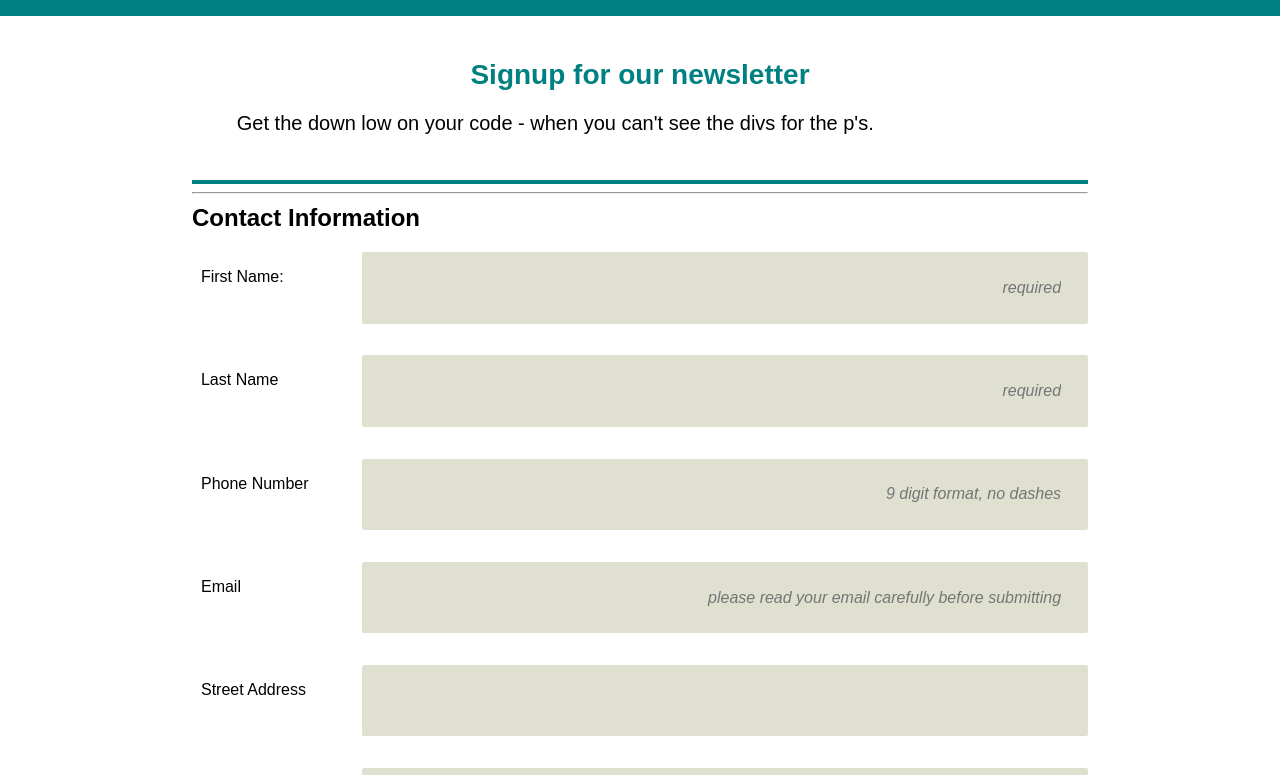
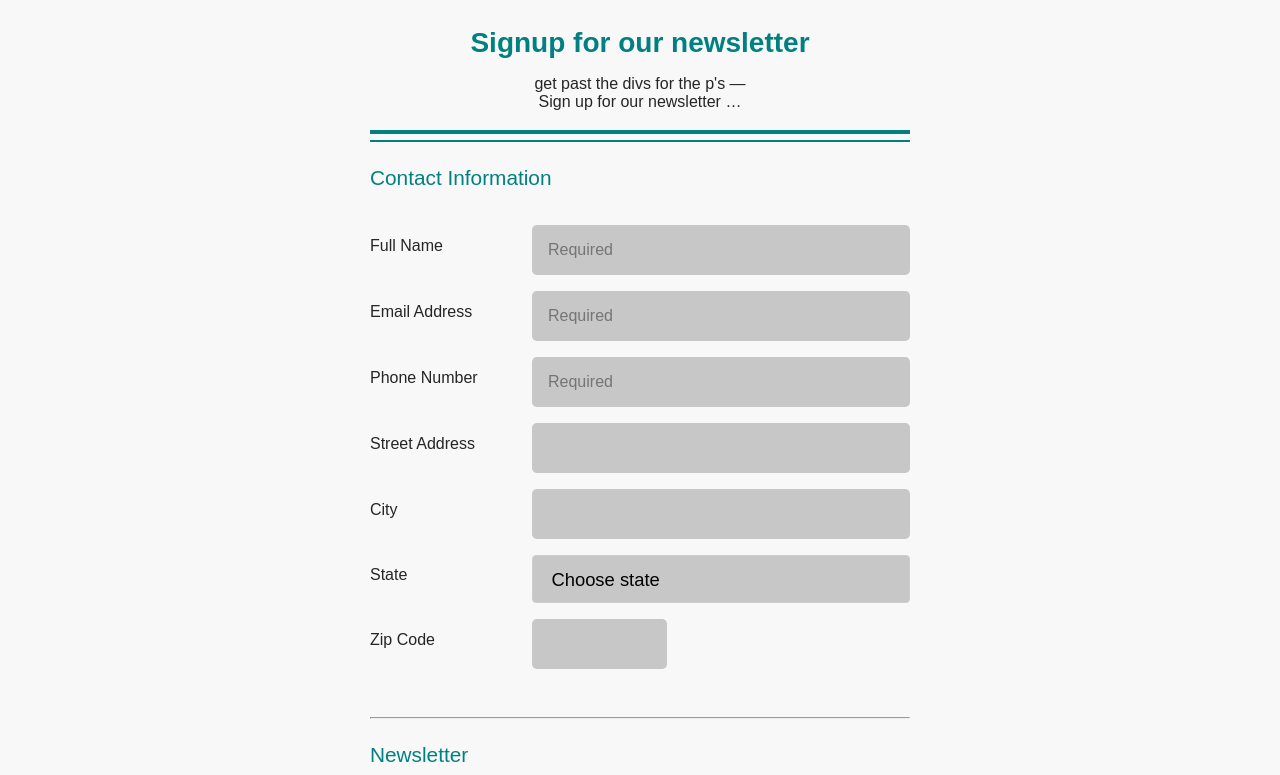
Before and after one commit to jimgraphicdesign/tech-degree-project-03, a plain HTML site: page index.html in a window 1280 px wide. Shown: the part 144-919 px from the top of the page. Drawn offline with Linux system fonts and the light colour scheme; a web font is replaced by a local one.

Commit message:
270224
updates

```diff
--- a/css/styles.css
+++ b/css/styles.css
@@ -1,306 +1,197 @@
-/* http://meyerweb.com/eric/tools/css/reset/
-   v2.0 | 20110126
-   License: none (public domain)
-*/
-
-html, body, div, span, applet, object, iframe,
-h1, h2, h3, h4, h5, h6, p, blockquote, pre,
-a, abbr, acronym, address, big, cite, code,
-del, dfn, em, img, ins, kbd, q, s, samp,
-small, strike, strong, sub, sup, tt, var,
-b, u, i, center,
-dl, dt, dd, ol, ul, li,
-fieldset, form, label, legend,
-table, caption, tbody, tfoot, thead, tr, th, td,
-article, aside, canvas, details, embed,
-figure, figcaption, footer, header, hgroup,
-menu, nav, output, ruby, section, summary,
-time, mark, audio, video {
+* {
+  box-sizing: border-box;
   margin: 0;
   padding: 0;
-  border: 0;
-  font-size: 100%;
-  font: inherit;
-  vertical-align: baseline;
-}
-/* HTML5 display-role reset for older browsers */
-article, aside, details, figcaption, figure,
-footer, header, hgroup, menu, nav, section {
-  display: block;
-}
-body {
-  line-height: 1;
-}
-ol, ul {
-  list-style: none;
-}
-blockquote, q {
-  quotes: none;
-}
-blockquote:before, blockquote:after,
-q:before, q:after {
-  content: '';
-  content: none;
-}
-table {
-  border-collapse: collapse;
-  border-spacing: 0;
 }
 
-/* RESET END */
+body {
+  display: flex;
+  flex-direction: column;
+  align-items: center;
+  background-color: #f8f8f8;
+  font-family: 'Hedvig Letters Sans', sans-serif;
+}
 
-html {
-    font-family: 'Hedvig Letters Sans', sans-serif;
-    font-weight: 400;
-    font-style: normal;
+main {
+  width: 100%;
+  max-width: 600px;
+}
+
+.intro-text {
+  margin: 5% 5% 1% 5%;
+  border-bottom: 4px solid teal;
   text-align: center;
 }
 
-button {
-    background-color: #00ace6;
-    border: none;
-    border-radius: 4px;
+.intro-text h2{
+  font-size: 1.75rem;
+}
+
+header {
+  text-align: center;
+  width: 100%;
+  padding: 5%;
+  background: teal;
+}
+
+header p  {
+  max-width: 600px;
+  margin: 0 auto;
+  margin-bottom: 0.3rem;
+}
+
+
+h2,legend {
+  color: teal;
+}
+
+
+h1 {
   color: white;
-    display: inline-block;
-    margin: 4% 0 4% 0;
-    width: 100%;
-    padding: 16px 65px;
-    font-size: 2rem;
+  padding: 1.5rem;
+  font-size: 1.6rem;
+  font-weight: normal;
+}
+
+h2 {
+  font-size: 1.2rem;
+}
+
+p {
+  font-size: 1rem;
+  color: #252525;
+  font-weight: 400;
+  padding: 1rem 0 1rem;
+  margin-bottom: 0.2rem;
+}
+
+strong{
+  font-size: 1.2rem;
+  font-weight: 500;
+}
+
+form{
+  border-top: 2px solid teal;
+  margin: 0 5%;
+  padding: 0;
 }
 
 fieldset {
-  border: 0 none;
-  display: flex;
-  flex-direction: column;
-  justify-content: flex-start;
-
+  border: none;
+  margin-bottom: 2rem;
 }
 
-.main-content {
-    margin: 0 auto;
-    max-width: 90%;
-
+legend {
+  display: block;
+  font-size: 1.3rem;
+  padding-top: 1.5rem;
+  margin-bottom: 1.2rem;
+  width: 100%;
 }
 
-h1, button, legend {
-    font-family: 'Hedvig Letters Sans', sans-serif;
+label {
+  font-size: 1rem;
+  color: #252525;
+  margin-bottom: 0.5rem;
 }
 
-p{
-  font-family: 'Hedvig Letters Sans', sans-serif;
-  font-size: 1.25rem;
-  font-weight: 300;
-  line-height: 1.5rem;
-  text-align: left;
+input, textarea {
+  padding: 1rem;
+  background-color: #c7c7c7;
+  border-radius: 0.3rem;
+  font-size: 1rem;
+  border: 0;
 }
 
-input{
-  appearance: auto;
-  color: canvastext;
-  background-color: canvas;
-  border: none;
-  padding-top: 1px;
-  -webkit-rtl-ordering: logical;
-  -webkit-user-select: text;
-  cursor: auto;
-}
-
-input[type=text], input[type=number], input[type=tel], textarea, select {
-    border-radius: 2px;
-    padding: 3%;
-    margin: 1% 0 1% 0;
-    background-color: #e0e0d1;
-    max-width: 100%;
-    transition: background-color 2s;
-    line-height: 2rem;
-    font-size: inherit;
+input:focus{
+  border: 2px solid teal;
 }
 
 select{
-  height: 70px;
+  appearance: none;
+  /* safari */
+  -webkit-appearance: none;
+  /* other styles for aesthetics */
+  width: 100%;
+  font-size: 1.15rem;
+  padding: 0.675em 6em 0.675em 1em;
+  background-color: #c7c7c7;
+  border: 1px solid #caced1;
+  border-radius: 0.25rem;
+  color: #000;
+  cursor: pointer;
 }
 
-input[type=text]:focus, input[type=number]:focus, input[type=tel]:focus, textarea:focus, select:focus{
-    background-color: white;
+.input-wrap {
+  display: flex;
+  flex-direction: column;
+  margin-bottom: 1.5rem;
 }
 
-label {
-    margin-top: 1%;
-    margin-bottom: 1%;
-    text-align: left;
-    line-height: 2rem;
+fieldset div {
+  margin: 0.7rem 0;
 }
 
-legend {
-    text-align: left;
+input[type="checkbox"] , input[type="radio"] {
+  margin-right: 0.4rem;
 }
 
- legend strong{
-   font-weight: 700;
-   font-size:1.5rem;
-   line-height: 2rem;
+textarea {
+  width: 100%;
+  margin-top: 1.5rem;
+  margin-bottom: 1.5rem;
 }
 
- option{
-   font-size: 1.25rem;
-   font-weight: 300;
- }
-
-select {
-    margin-top: 1%;
-}
-
- input, select {
-    width: auto;
-    padding: 0;
-}
-
-input .zip{
+input#zip {
   width: 50%;
 }
 
-.header {
+button {
+  display: block;
+  outline: none;
+  border: none;
+  width: 100%;
+  padding: 1.2rem;
+  border-radius: 5px;
   background-color: teal;
-    padding: 5%;
+  color: white;
+  font-size: 1.2rem;
 }
 
-.header h1 {
-
-    color: white;
-    font-size: 2rem;
+footer {
+  font-size: 1rem;
+  text-align: center;
+  padding: 2rem 0 3rem;
+  color: teal;
+  background-color: rgb(206, 223, 223);
+  width: 100%;
 }
 
-.intro {
-     padding: 2.5% 5% 5% 5%;
-     margin: 0 0 1% 0;
-     border-bottom: 4px solid teal;
- }
+/* Media Queries */
 
- .intro h2 {
-      color: teal;
-      font-size: 1.75rem;
-      font-weight: 700;
-      padding: 2.75%;
-  }
-
-  h2 {
-      color: teal;
-      font-size: 1.75rem;
-      font-weight: 700;
-      padding: 2.75%;
-  }
-
-.input {
-    display: flex;
-    flex-direction: column;
-    justify-content: flex-start;
-    flex: 1;
-    margin-top: 1%;
-    margin-bottom: 1%;
-}
-
-.last {
-    margin-bottom: 1%;
-    text-align: center;
-    color: white;
-}
-
-.main-content {
-    background-color: white;
-    margin: 0 auto;
-    max-width: 90%;
-}
-
-footer{
- background-color: rgb(45, 65, 65);
-     padding: 5%;
- }
-
-.radio {
-    display: inline;
-}
-
-.radioinput, .news {
-    text-align: left;
-}
-
-::-webkit-input-placeholder {
-    font-style: italic;
-    font-family: 'Hedvig Letters Sans', sans-serif;
-    text-align: right;
+@media screen and (min-width:768px) {
+  header {
+    width: 100%;
+    padding: 2rem;
   }
 
 
-
-@media screen and (min-width: 768px) {
-
-    input, select {
-        padding: 0;
+  .input-wrap {
+    flex-direction: row;
+    align-items: center;
+    margin: 1rem 0 1rem 0;
   }
 
-    label {
-        text-align: left;
-        width: auto;
-        padding: 1%;
-        line-height: 2rem;
+  .input-wrap label{
+    width: 30%;
   }
 
-    input[type=text], input[type=number], input[type=tel], input[type=select], select {
-        border-radius: 2px;
-        padding: 3%;
-        margin: 1% 0 .5% 0;
-        background-color: #e0e0d1;
-        border: 0;
-        width: 75%;
-        height: 5%;
-        transition: background-color 2s;
-        line-height: 2rem;
-        font-size: inherit;
+  .input-wrap input,
+  .input-wrap select {
+    width: 70%;
   }
 
-    textarea{
-      width: 100%;
-      padding: 0;
-      margin: 1% 0 1% 0;
-    }
-
-    select{
-      height: 70px;
-      width:75%;
-      margin: 0;
-      border: 0;
-      border-radius: 0;
-    }
-
-    .lower {
-    display: flex;
-    flex-direction: row;
-    margin-top: 1%;
-    margin-bottom: 1%;
-    text-align: left;
-    border: 1px solid green;
-    }
-
-
-    .select, .news {
-        text-align: left;
-        width: 100%;
-    }
-
-    .input {
-        flex-direction: row;
-        justify-content: space-between;
-    }
-
-
-
-    .main-content {
-        width: 70%;
-
-}
-
-.radioinput {
-    display: flex;
-
+  input#zip {
+    width: 25%;
   }
 }
--- a/index.html
+++ b/index.html
@@ -3,94 +3,119 @@
    <head>
       <meta charset="utf-8">
       <meta name="viewport" content="width=device-width, initial-scale=1">
-      <title>Responsive Website Example</title>
+      <title>The Code Review</title>
       <link rel="stylesheet" href="css/styles.css">
       <link rel="preconnect" href="https://fonts.googleapis.com">
       <link rel="preconnect" href="https://fonts.gstatic.com" crossorigin>
       <link href="https://fonts.googleapis.com/css2?family=Hedvig+Letters+Sans&display=swap" rel="stylesheet">
    </head>
    <body>
-      <div class="header">
-         <h1>The Code Review</h1>
+       <header>
+         <h1>THE CODE REVIEW</h1>
+      </header>
+      <main>
+
+      <div class="intro-text">
+         <h2>Signup for our newsletter</h2>
+         <p>get past the divs for the p's &mdash;<br>Sign up for our newsletter &hellip; </p>
       </div>
-      <div class="main-content">
-         <div class="intro">
-              <h2>Signup for our newsletter</h2>
-              <p>Get the down low on your code - when you can't see the divs for the p's.</p>
+
+         <form action="index.html" method="post">
+           <fieldset>
+             <legend>Contact Information</legend>
+              <div class="input-wrap">
+               <label for="fname">Full Name</label>
+               <input
+                 type="text"
+                 id="fname"
+                 name="full_name"
+                 placeholder="Required"
+               />
              </div>
-          <hr>
-         <form action="#" method="post">
-            <fieldset>
-               <legend><strong>Contact Information</strong></legend>
-               <div class="input">
-                  <label for="first">First Name:</label>
-                  <input type="text" id="fname" name="first" placeholder="required">
+
+             <div class="input-wrap">
+               <label for="email">Email Address</label>
+               <input
+                 type="email"
+                 id="email"
+                 name="user_email"
+                 placeholder="Required"
+               />
              </div>
-               <div class="input">
-                  <label for="last">Last Name</label>
-                  <input type="text" id="last" name="last"  placeholder="required">
+
+              <div class="input-wrap">
+               <label for="number">Phone Number</label>
+               <input
+                 type="tel"
+                 id="number"
+                 name="user_number"
+                 placeholder="Required"
+               />
              </div>
-               <div class="input">
-                  <label for="phone">Phone Number</label>
-                  <input type="tel" id="phone" name="phone" placeholder="9 digit format, no dashes">
+
+              <div class="input-wrap">
+               <label for="address">Street Address</label>
+               <input type="text" id="address" name="user_address" />
              </div>
-               <div class="input">
-                  <label for="email">Email</label>
-                  <input type="text" id="email" name="email" placeholder="please read your email carefully before submitting">
+
+              <div class="input-wrap">
+               <label for="city">City</label>
+               <input type="text" id="city" name="user_city" />
              </div>
-               <div class="input">
-                  <label for="address">Street Address</label>
-                  <input type="text" id="address" name="address">
-               </div>
-               <div class="input">
-                  <label for="city">City</label>
-                  <input type="text" id="city" name="city">
-               </div>
-               <div class="input">
+
+              <div class="input-wrap">
                <label for="state">State</label>
-                     <select id="state" name="state">
-                        <option value="choose" selected>Choose State</option>
-                        <option value="So">Sober</option>
-                        <option value="Ti">Tipsy</option>
-                        <option value="Pa">Party Time!</option>
-                        <option value="Sl">Sleepy</option>
-                        <option value="Si">Sick</option>
+               <select name="user_state" id="state">
+                 <option value="" selected disabled>Choose state</option>
+                 <option value="Kent">Kent</option>
+                 <option value="Sussex">Sussex</option>
+                 <option value="Cumbria">Cumbria</option>
+                 <option value="Yorkshire">Yorkshire</option>
                </select>
              </div>
-               <div class="zip">
-                  <label for="zip">Zip Code</label><br>
-                  <input type="text" id="zip" name="zip">
+
+              <div class="input-wrap">
+               <label for="zip">Zip Code</label>
+               <input type="text" id="zip" name="user_zip_code" />
              </div>
            </fieldset>
+
             <hr>
+           <!--newsletter-->
            <fieldset>
-               <legend><strong>Newsletter</strong></legend>
-                  <p>Select the type of code news you'd like delivered</p>
-                     <label for="HTML">
-                        <input type="checkbox" id="HTML" name="HTML" value="HTMLnews"> HTML News
-                     </label>
-                     <input type="checkbox" id="CSS" name="CSS" value="CSSnews">
-                     <label for="CSS">CSS News</label><br>
+             <legend class="news">Newsletter</legend>
+             <p><strong>Select the newsletters you would like to receive.</strong></p>
+             <div>
+               <input type="checkbox" id="newsletterA" name="newsletter" value="html-news" />
+               <label for="newsletterA">HTML NEWS</label>
+             </div>
+             <div>
+               <input type="checkbox" id="newsletter2" name="newsletter" value="css-news" />
+               <label for="newsletter2">CSS NEWS</label>
+             </div>
+             <div>
+               <input type="checkbox" id="newsletter3" name="newsletter" value="javascript-news"/>
+               <label for="newsletter3">Javascript News</label>
+             </div>
+             <strong><p>Newsletter format</strong></p>
+             <div>
+               <input type="radio" id="html-format" name="newsletter-format" value="html-format" checked/>
+               <label for="html-format">HTML</label>
+             </div>
+             <div>
+               <input type="radio" id="plain-text-format" name="newsletter-format" value="plain-text"/>
+               <label for="plain-text-format">Plain text</label>
+             </div>
+            <label for="other-topics">
+               Other topics you'd like to hear about</label>
+            <textarea name="other-topics" input-wrapid="other-topics" input-wrapcols="30" rows="8"></textarea>
+            <button type="submit">Sign Up</button>
            </fieldset>
-            <hr>
-            <fieldset>
-               <p>Newsletter Format</p>
-                  <label>
-                     <input type="radio" name="example" value="HTML">
-                     <span>HTML</span>
-                  </label>
-                  <label>
-                     <input type="radio" name="example" value="Plain text">
-                     <span>Plain text</span>
-                  </label>
-                     <p class="news">Other options you'd like to hear about</p>
-                     <textarea></textarea>
-            </fieldset>
-            <button type="submit">Sign Up</button>
          </form>
-      </div>
-      <footer>
-         <p class="last">Copyright The Code Review</p>
-      </footer>
+       </main>
+
+       <!--footer-->
+       <footer>Copyright The Code Review</footer>
      </body>
    </html>
+</html>
```
Lines whose indentation alone changed are shown as unchanged.
